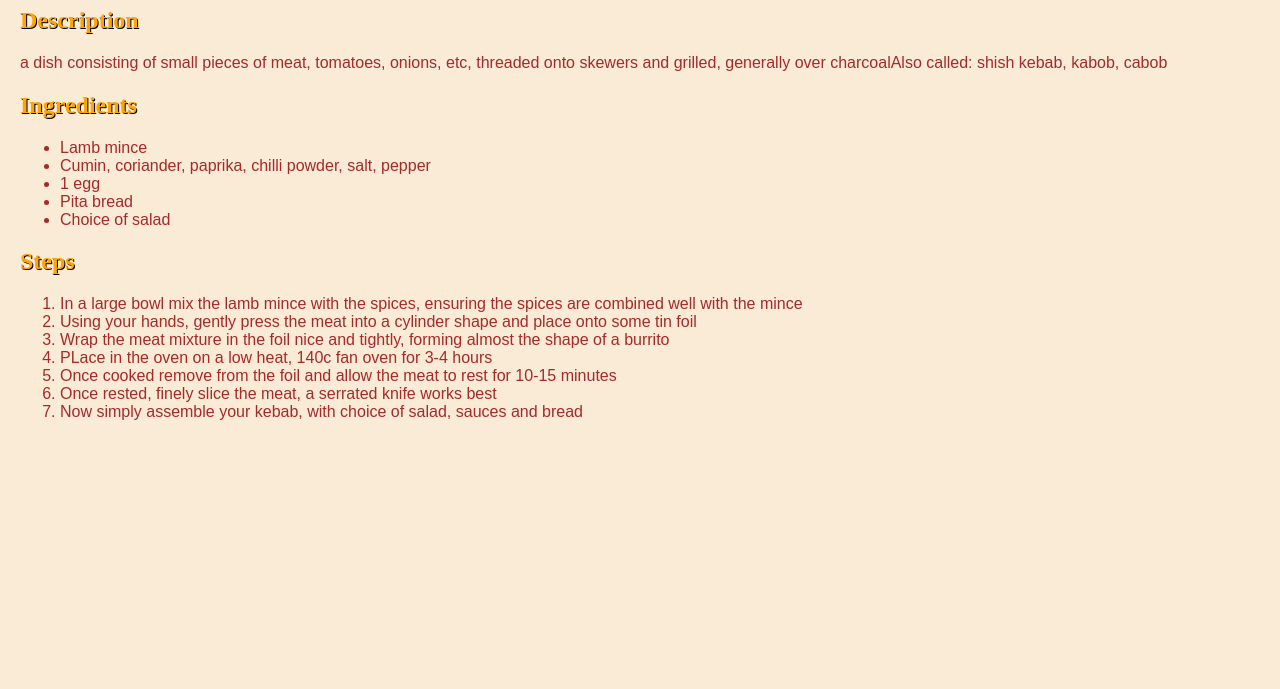
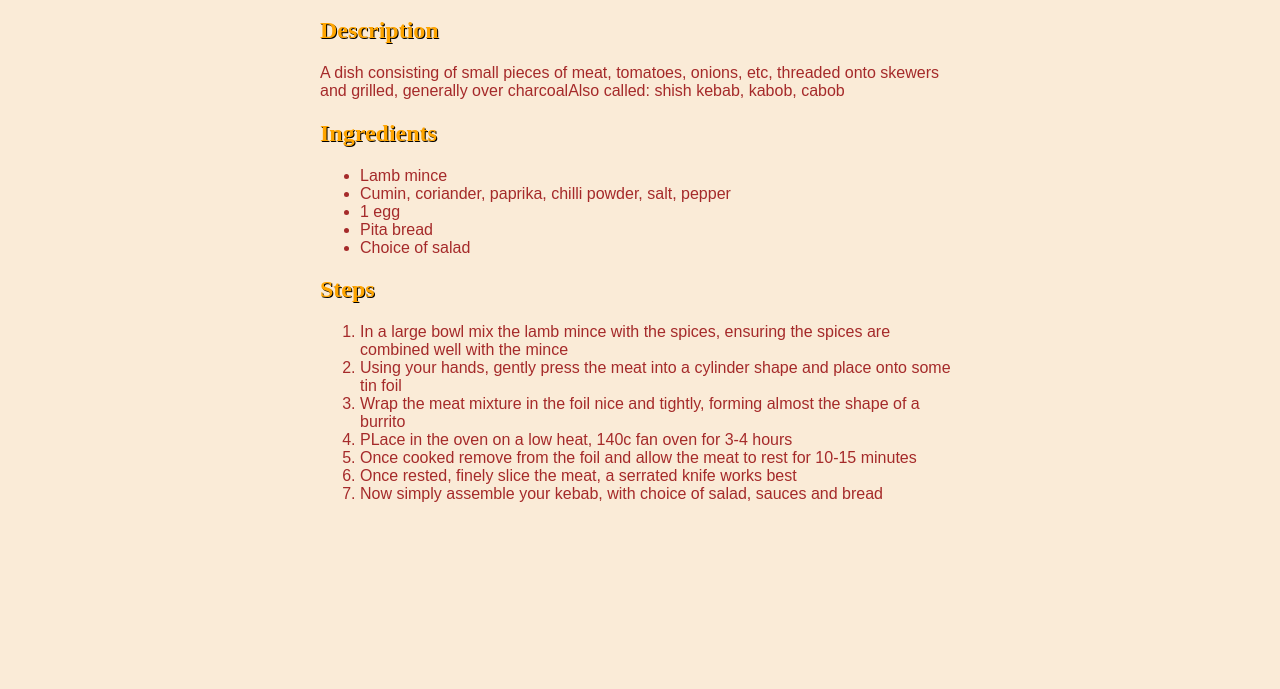
Before and after one commit to Thoss24/odin-recipes, a plain HTML site: page recipes/kebab.html in a window 1280 px wide. Shown: the part 111-800 px from the top of the page. Drawn offline with Linux system fonts and the light colour scheme.

Commit message:
centred elements on pages

```diff
--- a/recipes/kebab.html
+++ b/recipes/kebab.html
@@ -5,11 +5,16 @@
     <meta charset="utf-8">
     <title>Kebab recipe</title>
 </head>
-<body>
+<body id="border_style">
+
+    <div>
     <h1>Kebab recipe</h1>
     <img src="../../../odin-links-and-images/images/kebab.webp" alt="Image of kebab">
     <h2>Description</h2>
-    <p>a dish consisting of small pieces of meat, tomatoes, onions, etc, threaded onto skewers and grilled, generally over charcoalAlso called: shish kebab, kabob, cabob</p>
+    <p>A dish consisting of small pieces of meat, tomatoes, onions, etc, threaded onto skewers and grilled, generally over charcoalAlso called: shish kebab, kabob, cabob</p>
+    </div>
+
+    <div>
     <h2>Ingredients</h2>
     <ul>
         <li>Lamb mince</li>
@@ -18,6 +23,9 @@
         <li>Pita bread</li>
         <li>Choice of salad</li>
     </ul>
+    </div>
+
+    <div>
     <h2>Steps</h2>
     <ol>
         <li>In a large bowl mix the lamb mince with the spices, ensuring the spices are combined well with the mince</li>
@@ -28,5 +36,7 @@
         <li>Once rested, finely slice the meat, a serrated knife works best</li>
         <li>Now simply assemble your kebab, with choice of salad, sauces and bread</li>
     </ol>
+    </div>
+
 </body>
 </html>
--- a/style.css
+++ b/style.css
@@ -1,9 +1,5 @@
 body {
     background-color: antiquewhite;
-    margin-left: 20px;
-    margin-right: 20px;
-    margin-right: 20px;
-    border-width: 10px;
 }
 h1, h2 {
     color: orange;
@@ -14,3 +10,9 @@ p, ul, ol {
     font-family: sans-serif;
     font-weight: 200;
 }
+#border_style {
+    margin: auto;
+    width: 50%;
+    border: 3px;
+    padding: 10px;
+}
```
Also changed, not shown: index.html (+1 -0 lines), recipes/korma.html (+11 -1 lines), recipes/lasagne.html (+11 -1 lines).
